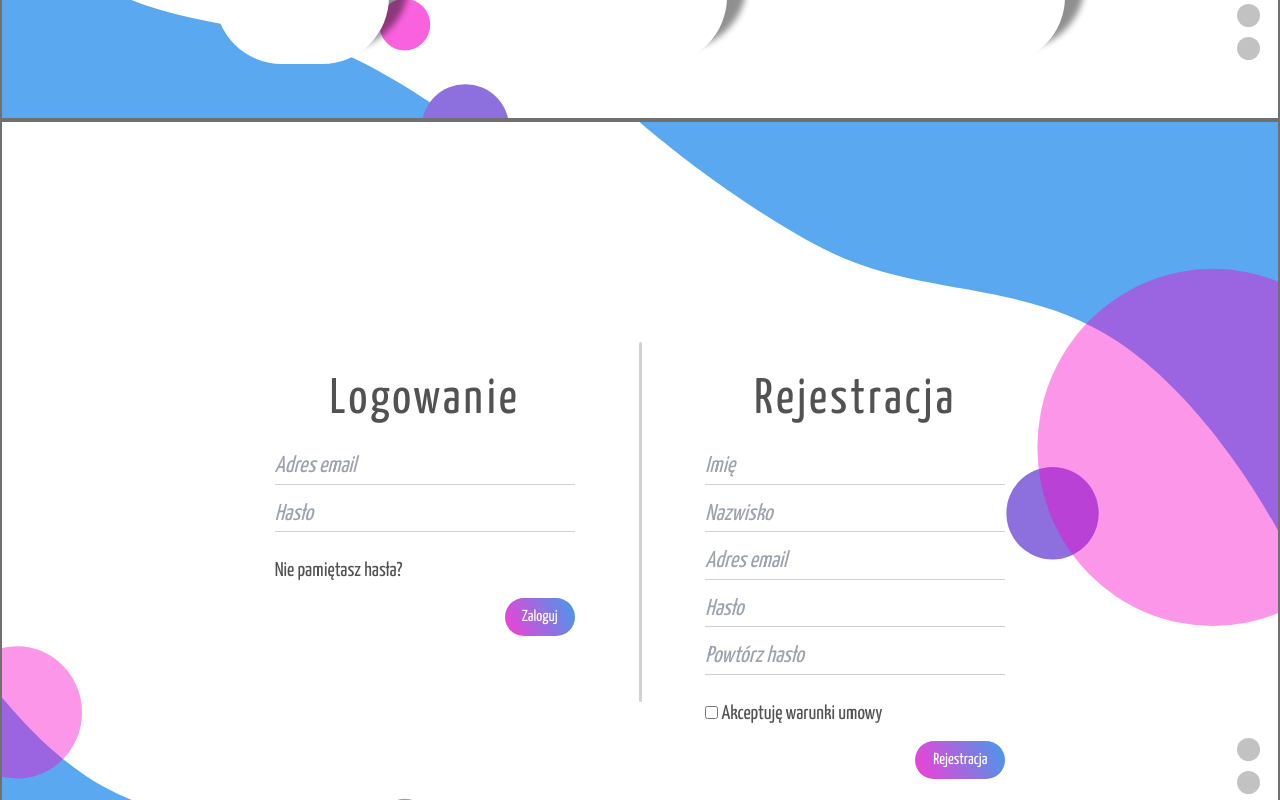
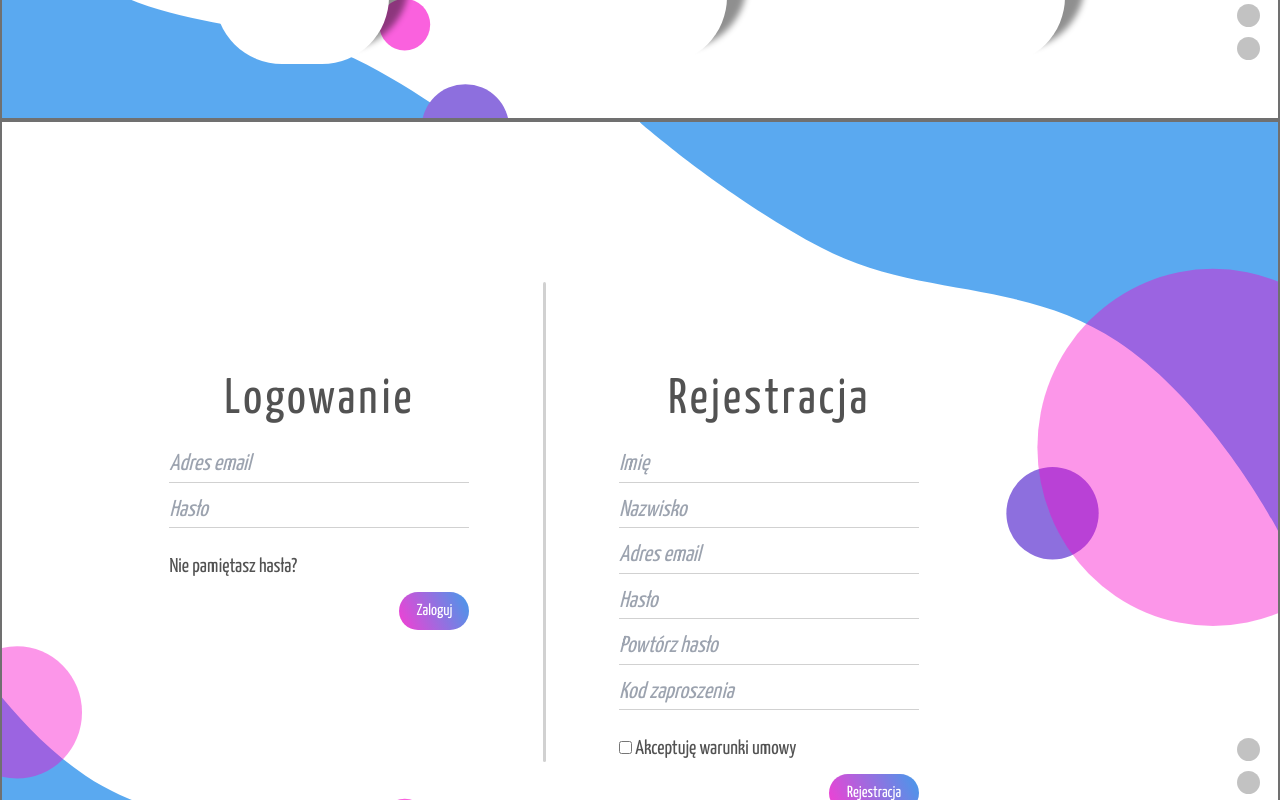
Before and after one commit to fitit-org/fitit-website, a React (Create React App) app: page / in a window 1280 px wide. Shown: the part 1480-2280 px from the top of the page. Built offline with nearby package versions, Linux system fonts and the light colour scheme.

Commit message:
feat: add login

```diff
--- a/src/components/Helpers.tsx
+++ b/src/components/Helpers.tsx
@@ -1,7 +1,8 @@
 // eslint-disable-next-line no-control-regex
 const mailRegex = /(?:[a-z0-9!#$%&'*+/=?^_`{|}~-]+(?:\.[a-z0-9!#$%&'*+/=?^_`{|}~-]+)*|"(?:[\x01-\x08\x0b\x0c\x0e-\x1f\x21\x23-\x5b\x5d-\x7f]|\\[\x01-\x09\x0b\x0c\x0e-\x7f])*")@(?:(?:[a-z0-9](?:[a-z0-9-]*[a-z0-9])?\.)+[a-z0-9](?:[a-z0-9-]*[a-z0-9])?|\[(?:(?:(2(5[0-5]|[0-4][0-9])|1[0-9][0-9]|[1-9]?[0-9]))\.){3}(?:(2(5[0-5]|[0-4][0-9])|1[0-9][0-9]|[1-9]?[0-9])|[a-z0-9-]*[a-z0-9]:(?:[\x01-\x08\x0b\x0c\x0e-\x1f\x21-\x5a\x53-\x7f]|\\[\x01-\x09\x0b\x0c\x0e-\x7f])+)\])/;
 
-const passwordRegex = /^(?=.*\d)(?=.*[a-z])(?=.*[A-Z])(?=.*[a-zA-Z]).{8,32}$/;
+const passwordRegex = /^(?=.*\d)(?=.*[a-z])(?=.*[A-Z])(?=.*[a-zA-Z]).{10,32}$/;
+
 
 export function nameSurnameValidation(fieldName: string, fieldValue: string) : string {
   if(fieldValue.trim() === '') {
@@ -27,7 +28,7 @@ export function mailValidation(fieldValue: string) : string {
   }
 }
 
-export function passwordValidation(fieldValue: string) : string {
+export function registerPasswordValidation(fieldValue: string) : string {
   if(!passwordRegex.test(fieldValue)) {
     return 'Hasło musi zawierać minimum 8 znaków,<br />jedną dużą i małą literę, znak specjalny i cyfrę';
   }
@@ -35,3 +36,18 @@ export function passwordValidation(fieldValue: string) : string {
     return '';
   }
 }
+
+export function codeValidation(fieldValue: string) : string {
+  if(fieldValue.trim() === '') {
+    return 'Kod jest wymagane';
+  }
+  if(/[^a-zA-Z0-9 -]/.test(fieldValue)) {
+    return 'Wprowadzono nieprawidłowe znaki';
+  }
+  if (fieldValue.trim().length < 3) {
+    return 'Kod musi mieć co najmniej 3 znaki';
+  }
+  else {
+    return '';
+  }
+}
--- a/src/components/Login.tsx
+++ b/src/components/Login.tsx
@@ -1,5 +1,5 @@
 import React from 'react';
-import { mailValidation, passwordValidation } from './Helpers';
+import { mailValidation } from './Helpers';
 
 interface mailTypes {
   value: string;
@@ -9,16 +9,25 @@ interface loginPasswordTypes {
   value: string;
 }
 
-export default class Login extends React.Component<{}, {mail: mailTypes, loginPassword: loginPasswordTypes}> {
+interface loginResponseTypes {
+  status: number;
+  message: string;
+}
+
+export default class Login extends React.Component<{}, {loginMail: mailTypes, loginPassword: loginPasswordTypes, loginResponse: loginResponseTypes}> {
   constructor(props: Readonly<{}>) {
     super(props);
     this.state = {
-      mail: {
+      loginMail: {
         value: ''
       },
       loginPassword: {
         value: ''
-        }
+      },
+      loginResponse: {
+        status: 0,
+        message: ''
+      }
     };
 
     this.handleChange = this.handleChange.bind(this);
@@ -29,7 +38,7 @@ export default class Login extends React.Component<{}, {mail: mailTypes, loginPa
 
   handleChange(event: any): void {
     switch(event.target.id) {
-      case 'loginMail' : this.setState({mail: {value: event.target.value}}); break;
+      case 'loginMail' : this.setState({loginMail: {value: event.target.value}}); break;
       case 'loginPassword' : this.setState({loginPassword: {value: event.target.value}}); break;
     }
   }
@@ -53,21 +62,31 @@ export default class Login extends React.Component<{}, {mail: mailTypes, loginPa
         document.getElementById(`${event.target.id}Error`)!.innerHTML = '';
       }
     }
-    if(event.target.id === 'loginPassword') {
-      let error = passwordValidation(event.target.value);
-      if(error !== '') {
-        event.target.classList.add('login-register__input--danger');
-        document.getElementById(`${event.target.id}Error`)!.innerHTML = error;
-      }
-      else {
-        event.target.classList.remove('login-register__input--danger');
-        document.getElementById(`${event.target.id}Error`)!.innerHTML = '';
-      }
-    }
   }
 
-  handleSubmit(event: any): void {
-
+  handleSubmit() {
+    if(mailValidation(this.state.loginMail.value) === '') {
+      const requestOptions = {
+        method: 'POST',
+        headers: { 'Content-Type': 'application/json' },
+        body: JSON.stringify({
+          email: this.state.loginMail.value,
+          password: this.state.loginPassword.value
+        })
+      };
+      fetch('https://api.fitit.tk/auth/login', requestOptions)
+        .then(response => response.json())
+        .then(data => this.setState({
+          loginResponse: {
+            status: data.status,
+            message: data.message
+          }
+        }))
+        .catch(status  => {
+          document.getElementById('loginError')!.innerHTML = 'Błędne dane logowania';
+        }
+      );
+    }
   }
 
 
@@ -75,15 +94,14 @@ export default class Login extends React.Component<{}, {mail: mailTypes, loginPa
     return (
       <div className={ 'login' }>
         <span className={ 'login-register--header' }>Logowanie</span>
-        <form className={ 'login-register__form' }>
+        <form className={ 'login-register__form' } onSubmit={ this.handleSubmit }>
           <input
           id={ 'loginMail' }
           className={ 'login__input--text input--margin' }
           type='text'
           onClick={ this.handleClick }
           onChange={ this.handleChange }
-          onBlur={ this.handleBlur}
-          value={ this.state.mail.value }
+          value={ this.state.loginMail.value }
           placeholder='Adres email'
           required
           />
@@ -99,10 +117,16 @@ export default class Login extends React.Component<{}, {mail: mailTypes, loginPa
           placeholder='Hasło'
           required
           />
-          <span id={ 'loginPasswordError' } className={ 'login-register__input--error' }></span><br />
-          <a className={ 'login__forget--text' } href="#register" onClick={ ()=>{ alert('No to dupa'); } }>Nie pamiętasz hasła?</a><br/>
+          <span id={ 'loginPasswordError' } className={ 'login-register__input--error' }></span>
+          <br />
+          <a className={ 'login__forget--text' } href="#register" onClick={ ()=>{ alert('Skontaktuj się ze swoim nauczycielem'); } }>Nie pamiętasz hasła?</a><br/>
 
-          <input className={ 'login__button input--margin' } type="submit" value="Zaloguj" />
+          <input
+            className={ 'login__button input--margin' }
+            type="submit"
+            value="Zaloguj"
+          />
+          <span id={ 'loginError' } className={ 'login-register__input--error' }></span>
         </form>
       </div>
     );
--- a/src/components/Register.tsx
+++ b/src/components/Register.tsx
@@ -1,5 +1,5 @@
 import React from 'react';
-import { nameSurnameValidation, mailValidation, passwordValidation } from './Helpers';
+import { nameSurnameValidation, mailValidation, registerPasswordValidation, codeValidation } from './Helpers';
 
 interface nameTypes {
   value: string;
@@ -17,7 +17,15 @@ interface registerPasswordTypes {
   value: string;
 }
 
-export default class register extends React.Component<{}, {name: nameTypes, surname: surnameTypes, mail: mailTypes, registerPassword: registerPasswordTypes, registerPassword2: registerPasswordTypes}> {
+interface registerCodeTypes {
+  value: string;
+}
+
+interface registerMessage {
+
+}
+
+export default class register extends React.Component<{}, {name: nameTypes, surname: surnameTypes, mail: mailTypes, registerPassword: registerPasswordTypes, registerPassword2: registerPasswordTypes, registerCode: registerCodeTypes}> {
   constructor(props: Readonly<{}>) {
     super(props);
     this.state = {
@@ -35,6 +43,9 @@ export default class register extends React.Component<{}, {name: nameTypes, surn
       },
       registerPassword2: {
         value: ''
+      },
+      registerCode: {
+        value: ''
       }
     };
 
@@ -51,6 +62,7 @@ export default class register extends React.Component<{}, {name: nameTypes, surn
       case 'registerMail' : this.setState({mail: {value: event.target.value}}); break;
       case 'registerPassword' : this.setState({registerPassword: {value: event.target.value}}); break;
       case 'registerPassword2' : this.setState({registerPassword2: {value: event.target.value}}); break;
+      case 'registerCode' : this.setState({registerCode: {value: event.target.value}}); break;
     }
   }
 
@@ -85,7 +97,7 @@ export default class register extends React.Component<{}, {name: nameTypes, surn
       }
     }
     if(event.target.id === 'registerPassword') {
-      let error = passwordValidation(event.target.value);
+      let error = registerPasswordValidation(event.target.value);
       if(error !== '') {
         event.target.classList.add('login-register__input--danger');
         document.getElementById(`${event.target.id}Error`)!.innerHTML = error;
@@ -99,6 +111,17 @@ export default class register extends React.Component<{}, {name: nameTypes, surn
       if(event.target.value !== this.state.registerPassword.value ) {
         event.target.classList.add('login-register__input--danger');
         document.getElementById(`${event.target.id}Error`)!.innerHTML = 'Hasła nie zgadzają się';
+      }
+      else {
+        event.target.classList.remove('login-register__input--danger');
+        document.getElementById(`${event.target.id}Error`)!.innerHTML = '';
+      }
+    }
+    if(event.target.id === 'registerCode') {
+      let error = codeValidation(event.target.value);
+      if(error !== '') {
+        event.target.classList.add('login-register__input--danger');
+        document.getElementById(`${event.target.id}Error`)!.innerHTML = error;
       }
       else {
         event.target.classList.remove('login-register__input--danger');
@@ -177,7 +200,19 @@ export default class register extends React.Component<{}, {name: nameTypes, surn
             placeholder='Powtórz hasło'
             required
           />
-          <span id={ 'registerPassword2Error' } className={ 'login-register__input--error' }></span><br/>
+          <span id={ 'registerPassword2Error' } className={ 'login-register__input--error' }></span>
+          <input
+            id={ 'registerCode' }
+            className={ 'register__input--text input--margin' }
+            type='text'
+            onClick={ this.handleClick }
+            onChange={ this.handleChange }
+            onBlur={ this.handleBlur}
+            value={ this.state.registerCode.value }
+            placeholder='Kod zaproszenia'
+            required
+          />
+          <span id={ 'registerCodeError' } className={ 'login-register__input--error' }></span><br/>
           <input type="checkbox" required /><a className={ 'register__agreement--text' } href="https://www.youtube.com/watch?v=DLzxrzFCyOs" target='_blank' rel='noreferrer'> Akceptuję warunki umowy</a><br/>
           <input className={ 'input--margin register__button' } type="submit" value="Rejestracja" />
         </form>
--- a/src/styles/main.scss
+++ b/src/styles/main.scss
@@ -41,10 +41,10 @@ html {
     border: none;
     border-left: 3px solid #0000002E;
     border-radius: 100px;
-    height: 45vh;
+    height: 60vh;
     width: 1px;
 }
 
 .input--margin {
-    margin-top: 12px;
+    margin-top: 10px;
 }
--- a/src/styles/styles-LoginRegister.scss
+++ b/src/styles/styles-LoginRegister.scss
@@ -3,6 +3,10 @@
   float: right;
   right: 20px;
   bottom: calc(60px - 200vh);
+}
+
+#login-register {
+  margin-left: -15%;
 }
 
 .login-register {
```
Also changed, not shown: 1 other file (tests, documents, lock files or other folders).
